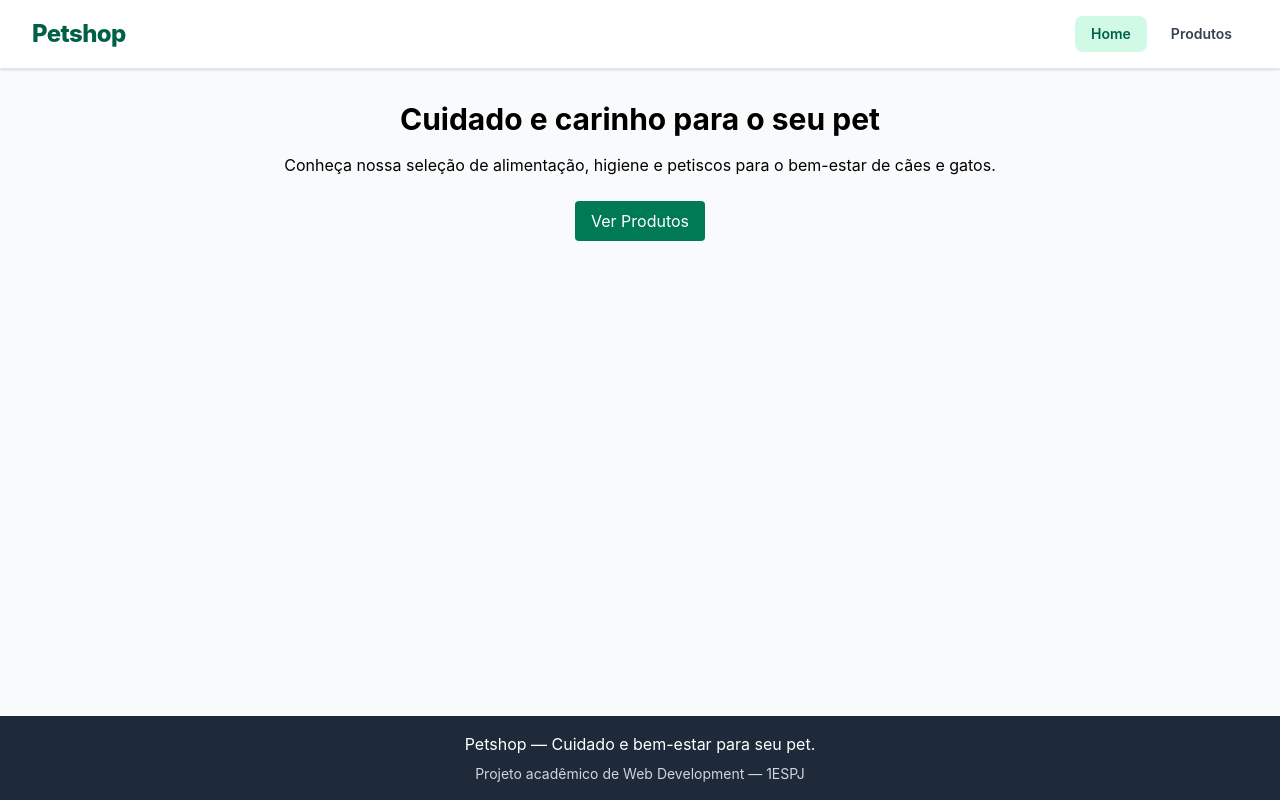
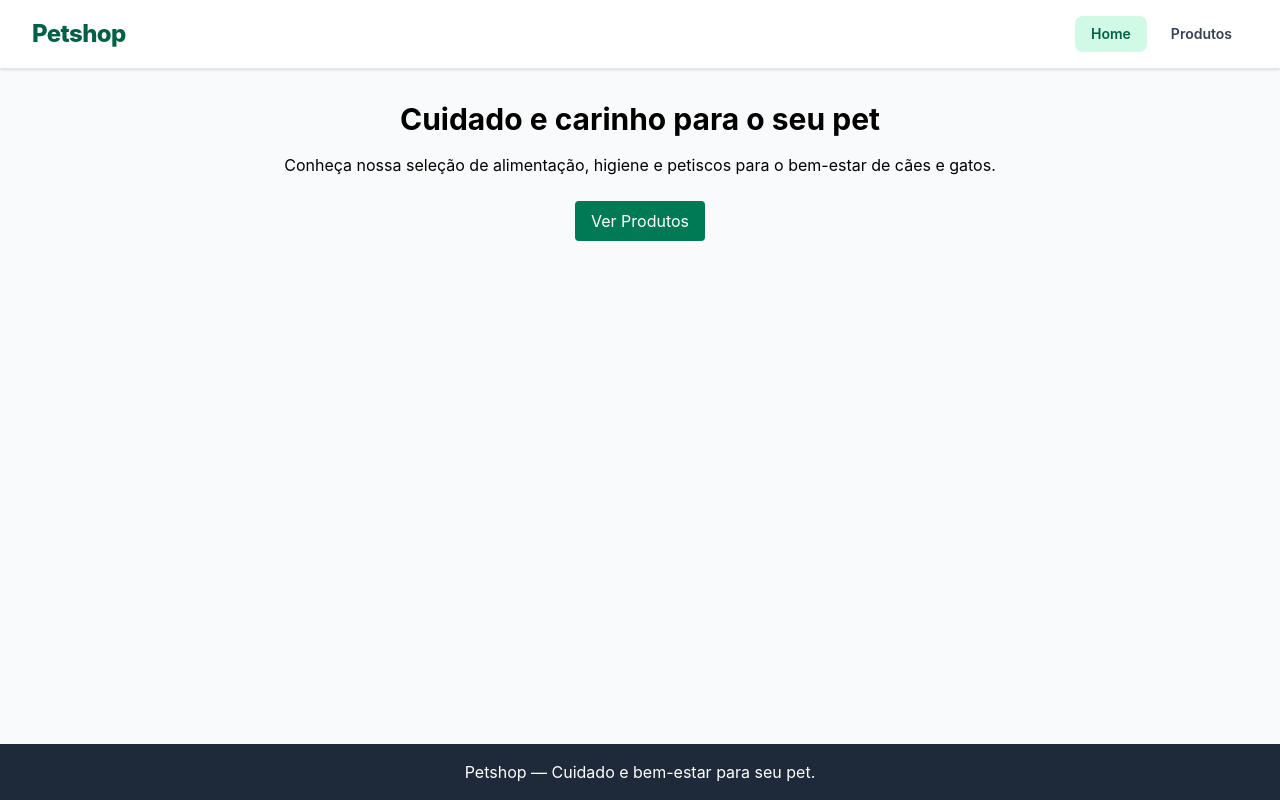
Before and after one commit to LOJADEBRINQUEDO/PETSHOP, a React (Vite) app: page / in a window 1280 px wide. Built offline with nearby package versions, Linux system fonts and the light colour scheme.

Commit message:
fix(footer): remover identificacao academica do rodape

```diff
--- a/src/components/Footer.jsx
+++ b/src/components/Footer.jsx
@@ -2,7 +2,6 @@ export default function Footer() {
     return (
         <footer className="bg-gray-800 text-white text-center p-4 mt-8">
             <p>Petshop — Cuidado e bem-estar para seu pet.</p>
-            <p className="mt-2 text-sm text-gray-300">Projeto acadêmico de Web Development — 1ESPJ</p>
         </footer>
     );
 }
```
